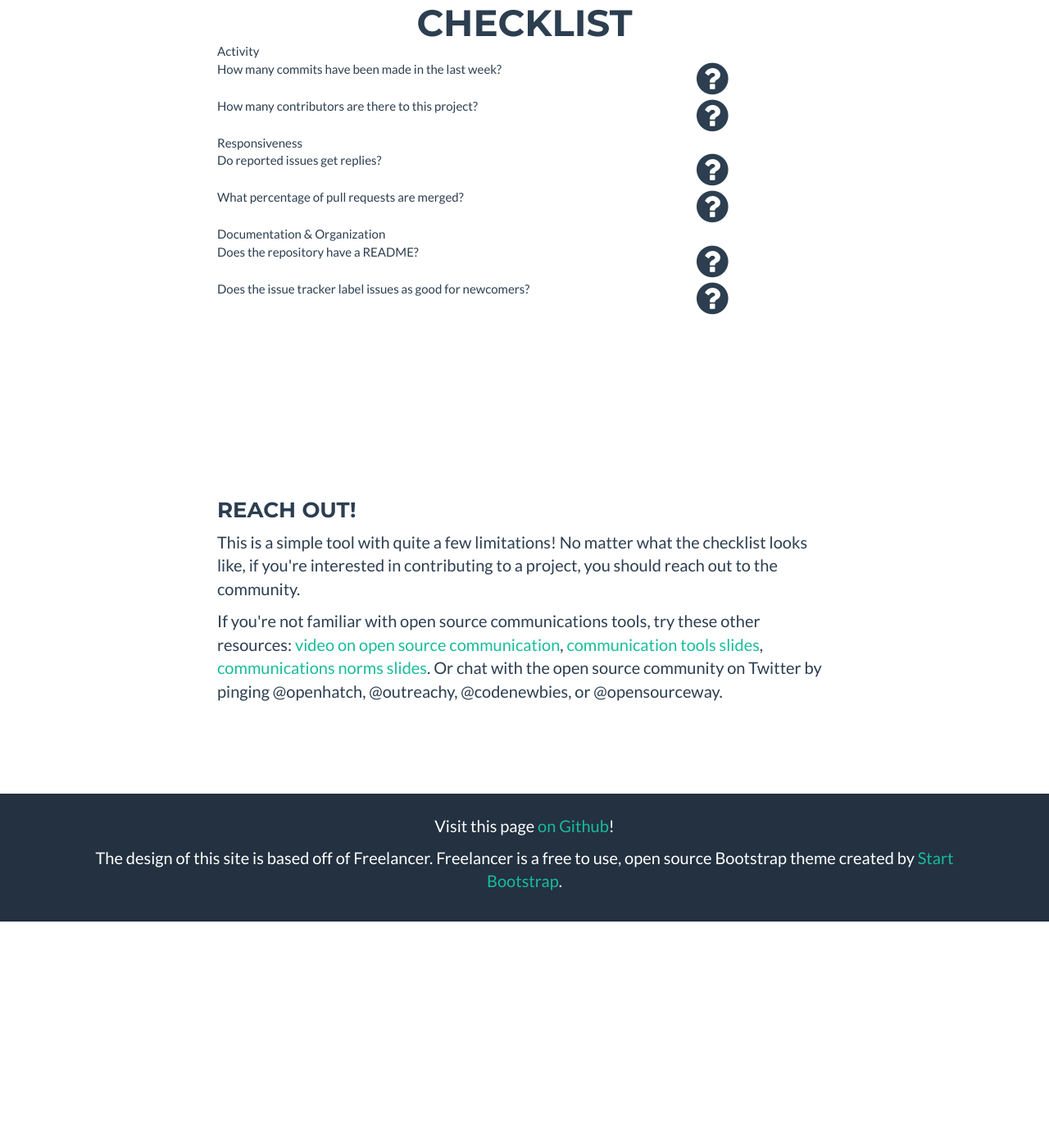
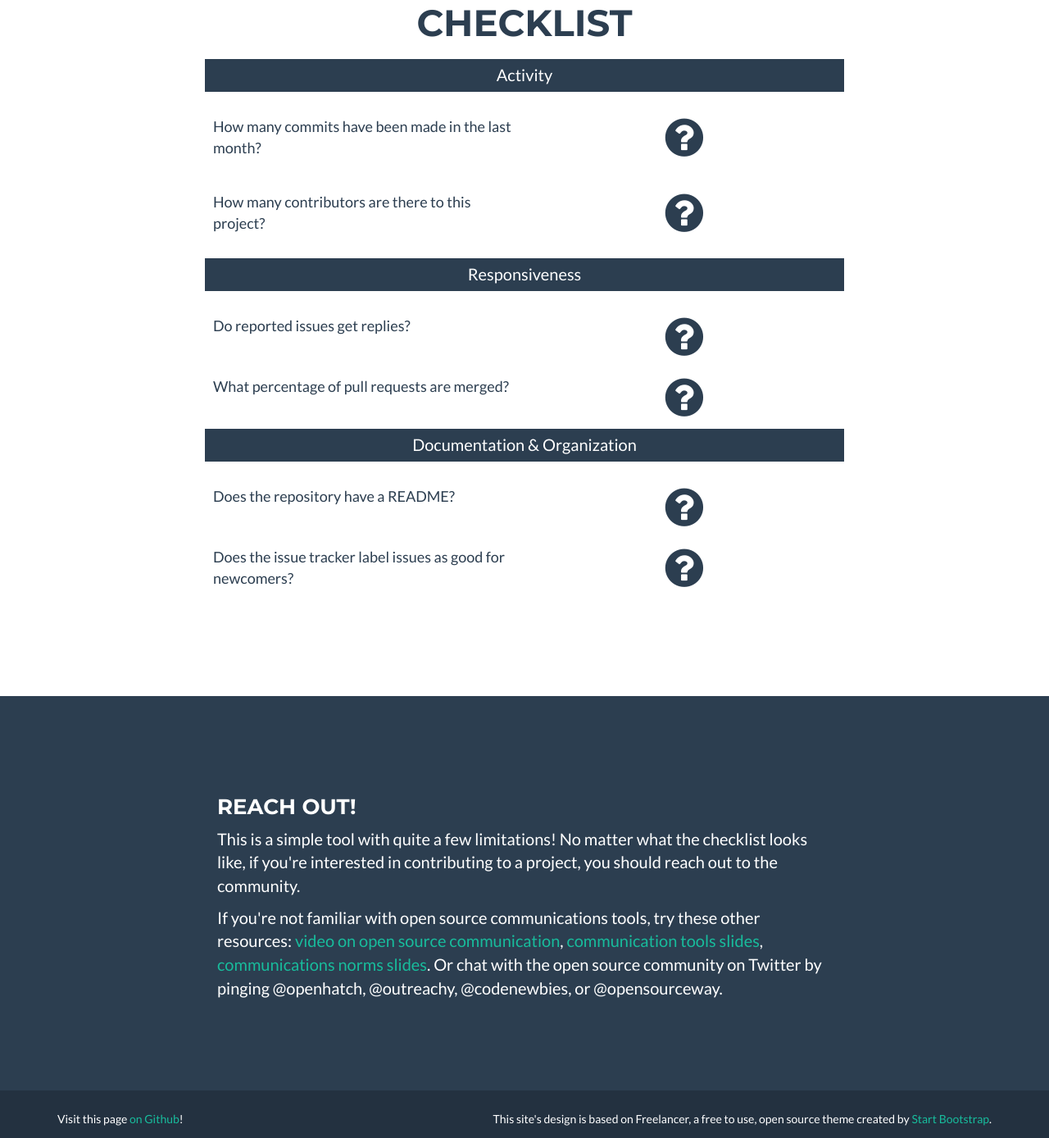
Before and after one commit to should-you-contribute/should-you-contribute.github.io, a plain HTML site: page index.html in a window 1280 px wide. Shown: the part 621-2009 px from the top of the page at 82% size. Before the commit the page ends 1745 px from the top, so only its background shows below. Drawn offline with nearby package versions, Linux system fonts and the light colour scheme.

Commit message:
Minor design fixes/updates

```diff
--- a/contribute/contribute.css
+++ b/contribute/contribute.css
@@ -22,3 +22,48 @@ button[type=submit] {
 
 #repo_error {
 }
+
+#checklist_title {
+	margin-bottom: 20px;
+}
+
+.checklist-header {
+	height: 2em;
+	font-size: 20px;
+	text-align: center;
+	background-color: #2C3E50;
+	color: white;
+	padding: 5px;
+	margin-bottom: 20px;
+}
+
+.checklist-item {
+	padding: 10px;
+}
+
+.checklist-description {
+	margin-bottom: 20px;
+	font-size: 18px;
+}
+
+.checklist-data {
+	text-align:center;
+	font-size: 18px;
+}
+
+#remember {
+	background-color: #2C3E50;
+	color: white;
+}
+
+footer p {
+	font-size: 14px;
+}
+
+.float-left {
+	text-align: left;
+}
+
+.float-right {
+	text-align: right;
+}
--- a/index.html
+++ b/index.html
@@ -85,18 +85,18 @@
                 </div>
             </div>
             <div class="row">
-                <div class="col-lg-9 checklist-item checklist-description">
-                    How many commits have been made in the last week?
+                <div class="col-lg-6 checklist-item checklist-description">
+                    How many commits have been made in the last month?
                 </div>
-                <div class="col-lg-3 checklist-item checklist-data" id="checklist_commits">
+                <div class="col-lg-6 checklist-item checklist-data" id="checklist_commits">
                     <i class="fa fa-question-circle fa-3x"></i>
                 </div>
             </div>
             <div class="row">
-                <div class="col-lg-9 checklist-item checklist-description">
+                <div class="col-lg-6 checklist-item checklist-description">
                     How many contributors are there to this project?
                 </div>
-                <div class="col-lg-3 checklist-item checklist-data" id="checklist_contribs">
+                <div class="col-lg-6 checklist-item checklist-data" id="checklist_contribs">
                     <i class="fa fa-question-circle fa-3x"></i>
                 </div>
             </div>
@@ -106,18 +106,18 @@
                 </div>
             </div>
             <div class="row">
-                <div class="col-lg-9 checklist-item checklist-description">
+                <div class="col-lg-6 checklist-item checklist-description">
                     Do reported issues get replies?
                 </div>
-                <div class="col-lg-3 checklist-item checklist-data" id="checklist_issues">
+                <div class="col-lg-6 checklist-item checklist-data" id="checklist_issues">
                     <i class="fa fa-question-circle fa-3x"></i>
                 </div>
             </div>
             <div class="row">
-                <div class="col-lg-9 checklist-item checklist-description">
+                <div class="col-lg-6 checklist-item checklist-description">
                     What percentage of pull requests are merged?
                 </div>
-                <div class="col-lg-3 checklist-item checklist-data" id="checklist_mergedprs">
+                <div class="col-lg-6 checklist-item checklist-data" id="checklist_mergedprs">
                     <i class="fa fa-question-circle fa-3x"></i>
                 </div>
             </div>
@@ -127,18 +127,18 @@
                 </div>
             </div>
             <div class="row">
-                <div class="col-lg-9 checklist-item checklist-description">
+                <div class="col-lg-6 checklist-item checklist-description">
                     Does the repository have a README?
                 </div>
-                <div class="col-lg-3 checklist-item checklist-data" id="checklist_files">
+                <div class="col-lg-6 checklist-item checklist-data" id="checklist_files">
                     <i class="fa fa-question-circle fa-3x"></i>
                 </div>
             </div>
             <div class="row">
-                <div class="col-lg-9 checklist-item checklist-description">
+                <div class="col-lg-6 checklist-item checklist-description">
                     Does the issue tracker label issues as good for newcomers?
                 </div>
-                <div class="col-lg-3 checklist-item checklist-data" id="checklist_labels">
+                <div class="col-lg-6 checklist-item checklist-data" id="checklist_labels">
                     <i class="fa fa-question-circle fa-3x"></i>
                 </div>
             </div>
@@ -172,9 +172,11 @@
         <div class="footer-below">
             <div class="container">
                 <div class="row">
-                    <div class="col-lg-12">
+                    <div class="col-lg-4 float-left">
                         <p>Visit this page <a href="">on Github</a>!</p>
-                        <p>The design of this site is based off of Freelancer.  Freelancer is a free to use, open source Bootstrap theme created by <a href="http://startbootstrap.com">Start Bootstrap</a>.</p>
+                    </div>
+                    <div class="col-lg-8 float-right">
+                        <p>This site's design is based on Freelancer, a free to use, open source theme created by <a href="http://startbootstrap.com">Start Bootstrap</a>.</p>
                     </div>
                 </div>
             </div>
```
